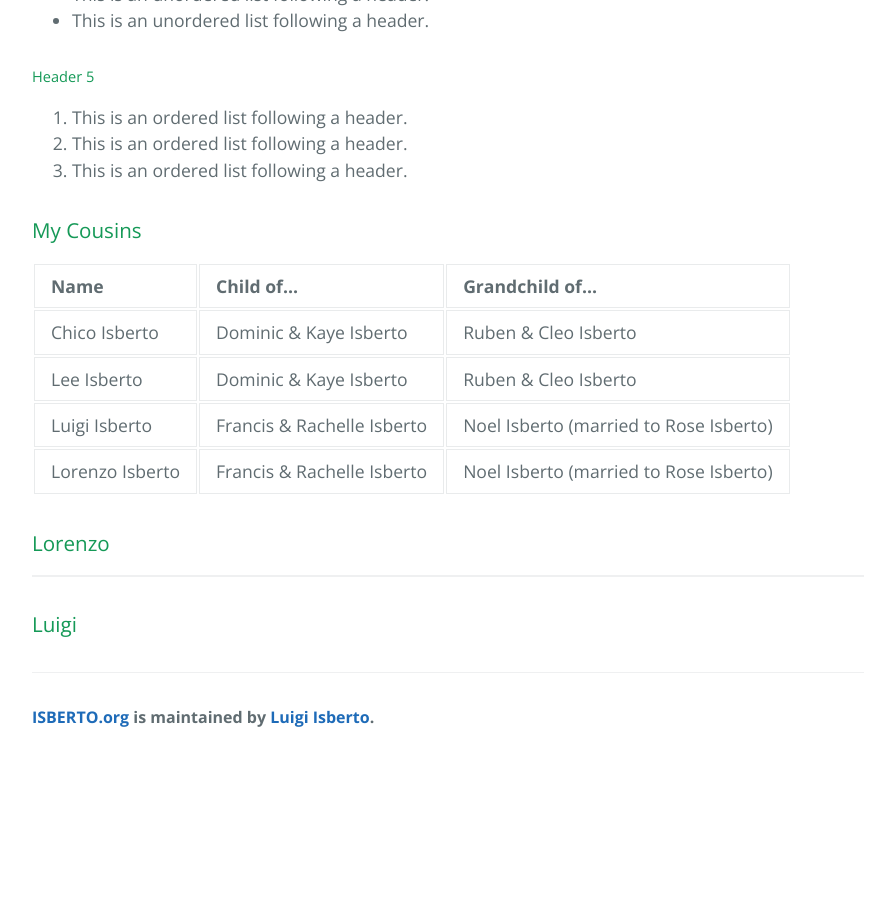
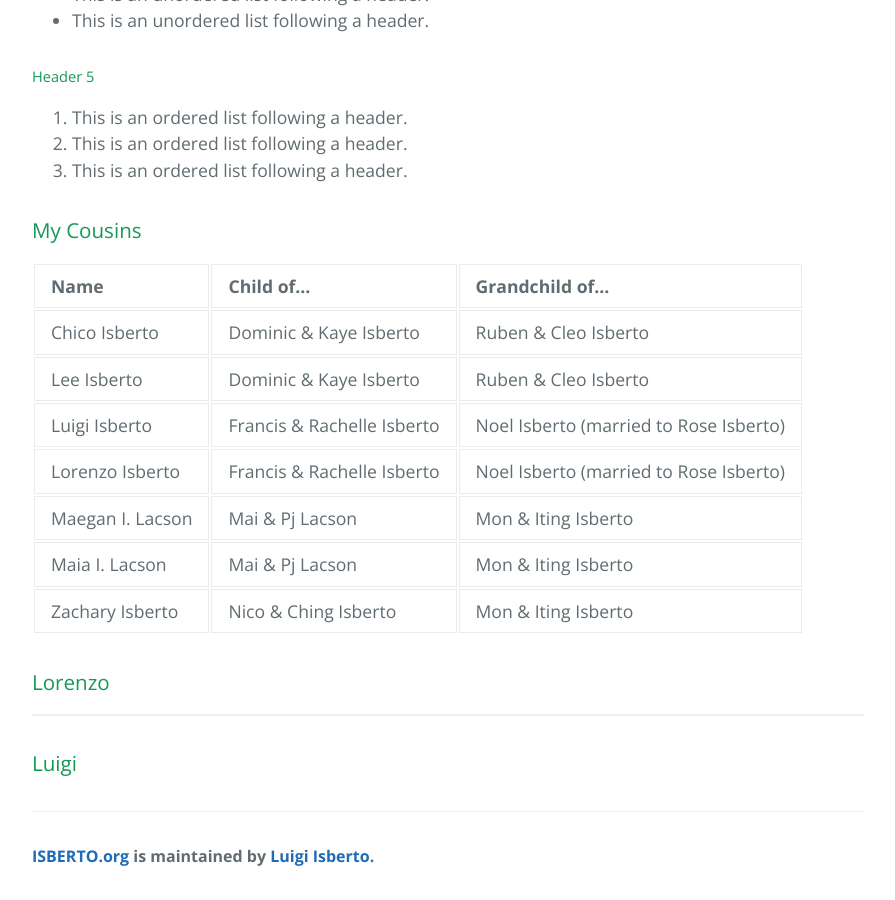
Before and after one commit to icebert04/ISBERTO, a Jekyll site: the page built from index.md, in a window 1280 px wide and 900 px high, scrolled down 1800 px. Shown: the whole window, without its empty margins (192-1087 px from the left). Built offline with Jekyll 4.4.1, drawn with Linux system fonts in a browser that asks for light colours; nearby versions of some CDN libraries; library files that are not in the unit come from our copies; before the commit the page ends 2561 px from its top, so only the background shows below that.

Commit message:
Update index.md

```diff
--- a/index.md
+++ b/index.md
@@ -54,12 +54,16 @@ end
 
 ### My Cousins
 
-| Name            | Child of...                | Grandchild of...                        |
-|:----------------|:---------------------------|:--------------------------------------- |
-| Chico Isberto   | Dominic & Kaye Isberto     | Ruben & Cleo Isberto                    |
-| Lee Isberto     | Dominic & Kaye Isberto     | Ruben & Cleo Isberto                    |
-| Luigi Isberto   | Francis & Rachelle Isberto | Noel Isberto (married to Rose Isberto)  |
-| Lorenzo Isberto | Francis & Rachelle Isberto | Noel Isberto (married to Rose Isberto)  |
+| Name             | Child of...                | Grandchild of...                        |
+|:-----------------|:---------------------------|:--------------------------------------- |
+| Chico Isberto    | Dominic & Kaye Isberto     | Ruben & Cleo Isberto                    |
+| Lee Isberto      | Dominic & Kaye Isberto     | Ruben & Cleo Isberto                    |
+| Luigi Isberto    | Francis & Rachelle Isberto | Noel Isberto (married to Rose Isberto)  |
+| Lorenzo Isberto  | Francis & Rachelle Isberto | Noel Isberto (married to Rose Isberto)  |
+| Maegan I. Lacson | Mai & Pj Lacson            | Mon & Iting Isberto                     |
+| Maia I. Lacson   | Mai & Pj Lacson            | Mon & Iting Isberto                     |
+| Zachary Isberto  | Nico & Ching Isberto       | Mon & Iting Isberto                     |
+
 
 ### Lorenzo
 
```
